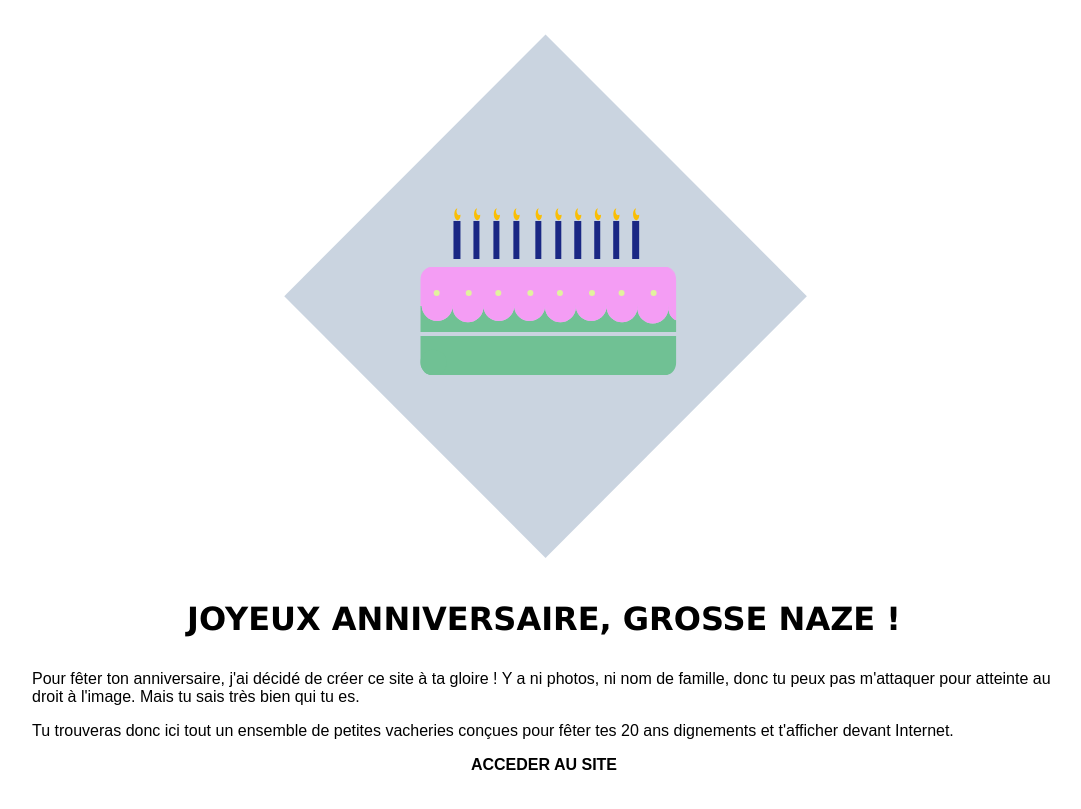
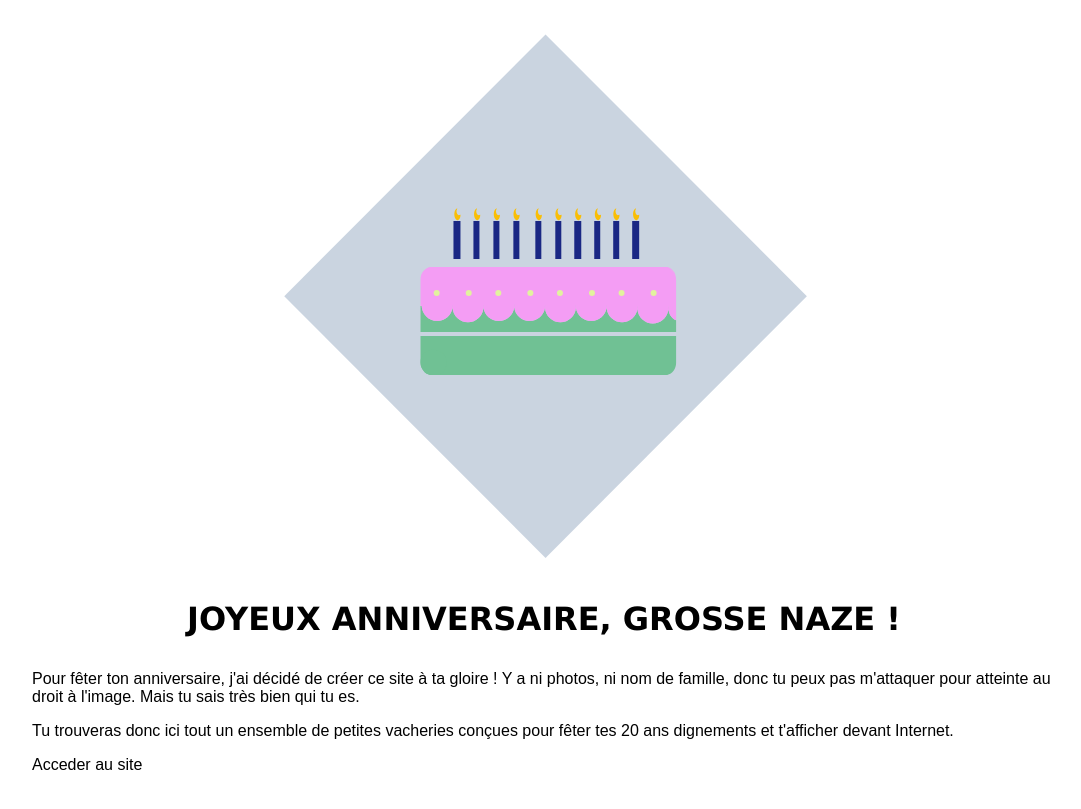
Before and after one commit to Simpleprune/simpleprune.github.io, a Jekyll site: the page accueil.html, which Jekyll copies as it is, in a window 1280 px wide. Shown: the top 809 px of the page, without its empty margins (96-1177 px from the left). Built offline with Jekyll 4.4.1, drawn with Linux system fonts in a browser that asks for light colours.

Commit message:
Update style.css

```diff
--- a/css/style.css
+++ b/css/style.css
@@ -22,7 +22,7 @@
   text-transform: uppercase;
 
 }
-.buttn-ys{
+p .buttn-ys{
   display: inline;
   background-color: #70C194;
   font-family: Verdana, Sans;
```
